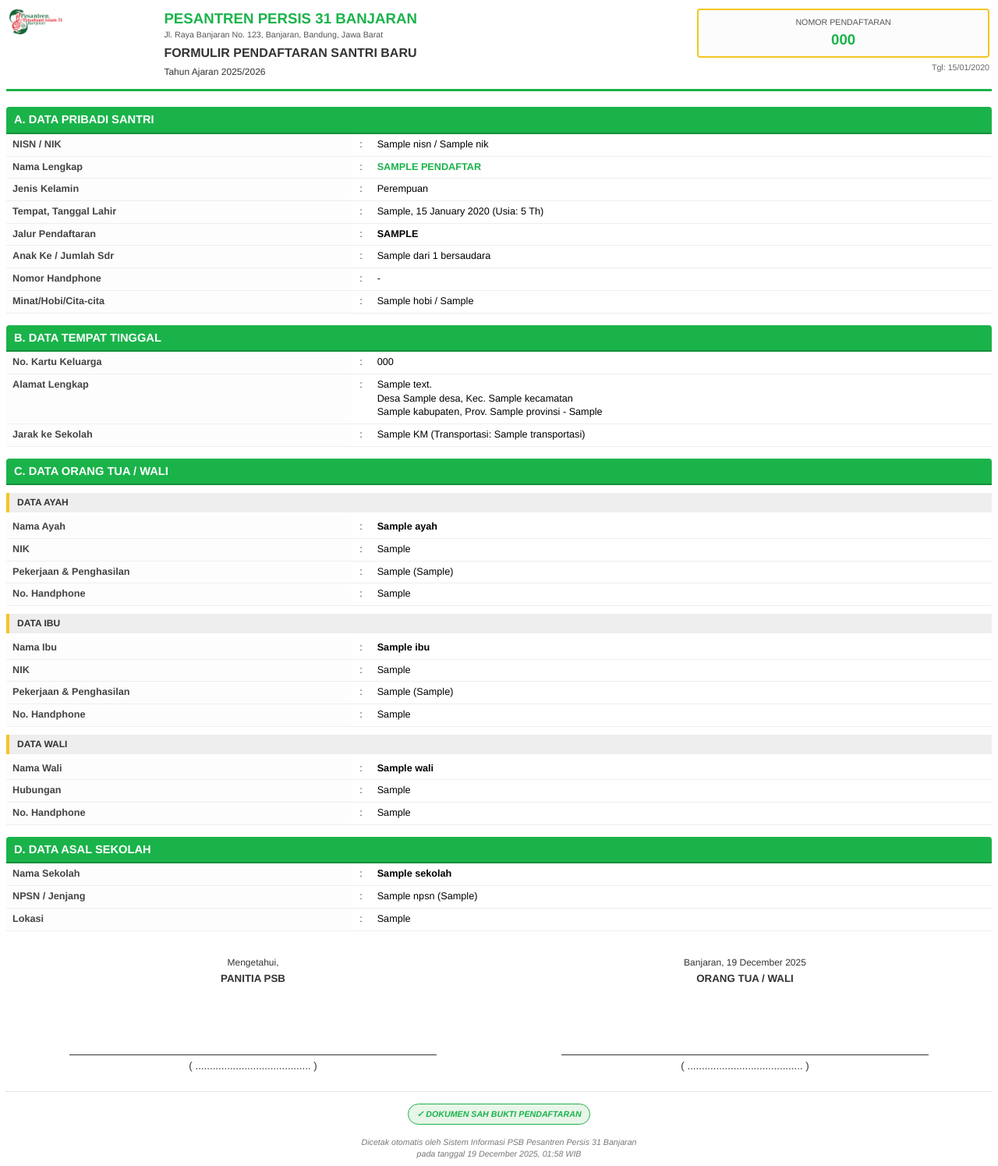
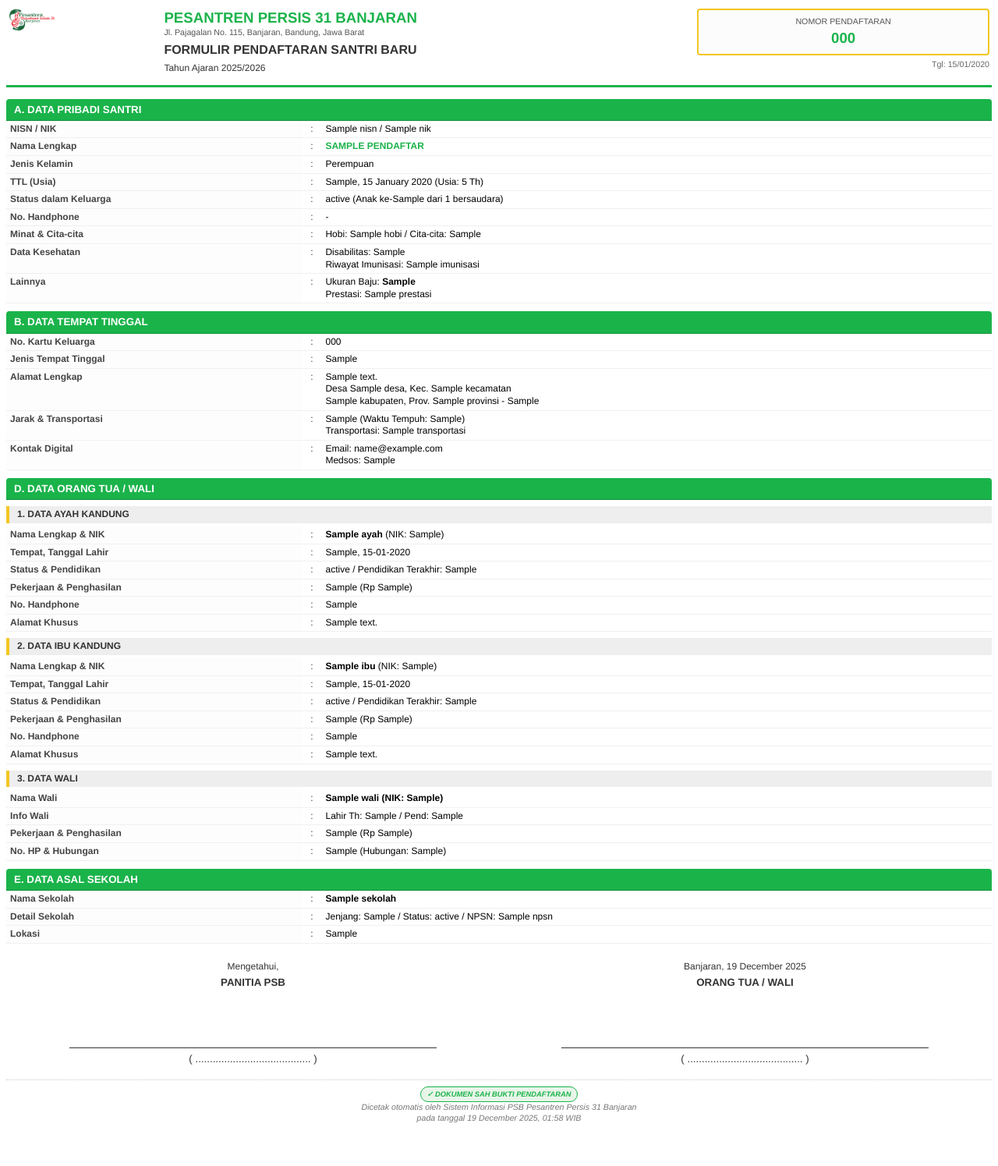
Before and after one commit to yoezron/webpsb, a CodeIgniter 4 app: the page made by app/Views/pendaftaran/pdf_lengkap_template.php in a window 1280 px wide. Shown: the whole page at 78% size. After the commit the page ends 1440 px from the top, so only its background shows below. Run offline with PHP 8.4 and a stand-in for CodeIgniter, Linux system fonts and the light colour scheme; the template is opened without the code that fills it: most values are stand-ins (such as "Sample title", 1, 10 or a date in 2020); some libraries are stand-ins or nearby versions.

Commit message:
field required update

```diff
--- a/app/Controllers/Pendaftaran.php
+++ b/app/Controllers/Pendaftaran.php
@@ -201,7 +201,6 @@ class Pendaftaran extends BaseController
             // Redirect to success page
             return redirect()->to(base_url('pendaftaran/sukses/' . $nomorPendaftaran))
                 ->with('success', 'Pendaftaran berhasil! Nomor pendaftaran Anda: ' . $nomorPendaftaran);
-
         } catch (\Exception $e) {
             $db->transRollback();
             log_message('error', 'Pendaftaran error: ' . $e->getMessage());
--- a/app/Controllers/PendaftaranLengkap.php
+++ b/app/Controllers/PendaftaranLengkap.php
@@ -259,7 +259,6 @@ class PendaftaranLengkap extends BaseController
             // Redirect to success page
             return redirect()->to(base_url('pendaftaran/success/' . $nomorPendaftaran))
                 ->with('success', 'Pendaftaran berhasil! Nomor pendaftaran Anda: ' . $nomorPendaftaran);
-
         } catch (DatabaseException $e) {
             // Database-specific error
             $this->db->transRollback();
@@ -273,7 +272,6 @@ class PendaftaranLengkap extends BaseController
 
             return redirect()->back()->withInput()
                 ->with('error', 'Terjadi kesalahan database. Silakan coba lagi atau hubungi administrator.');
-
         } catch (\Exception $e) {
             // General error
             $this->db->transRollback();
@@ -798,8 +796,8 @@ class PendaftaranLengkap extends BaseController
             'jumlah_saudara' => 'permit_empty|numeric|greater_than_equal_to[0]|less_than[20]',
             'hobi' => 'required|in_list[Olah Raga,Kesenian,Membaca,Menulis,Jalan-jalan,Lainnya]',
             'cita_cita' => 'required|in_list[PNS,TNI/Polri,Guru/Dosen,Dokter,Politikus,Wiraswasta,Seniman/Artis,Ilmuwan,Agamawan,Lainnya]',
-            'kebutuhan_disabilitas' => 'permit_empty|max_length[255]',
-            'imunisasi' => 'permit_empty|in_list[Lengkap,Tidak Lengkap,Tidak Tahu]',
+            'kebutuhan_disabilitas' => 'permit_empty',
+            'imunisasi' => 'permit_empty',
             'no_hp' => 'permit_empty|max_length[20]',
             'ukuran_baju' => 'permit_empty|in_list[XS,S,M,L,XL,XXL,XXXL]',
             'prestasi' => 'permit_empty|max_length[500]',
--- a/app/Views/pendaftaran/pdf_lengkap_template.php
+++ b/app/Views/pendaftaran/pdf_lengkap_template.php
@@ -10,16 +10,14 @@
         ============================================ */
         @page {
             margin: 1cm 1.5cm;
-            /* Margin sedikit diperkecil agar muat lebih banyak */
             size: A4 portrait;
         }
 
         body {
             font-family: 'Helvetica', 'Arial', sans-serif;
-            /* Font standar PDF aman */
             font-size: 10pt;
             color: #333;
-            line-height: 1.4;
+            line-height: 1.3;
         }
 
         /* Helper Classes */
@@ -43,18 +41,14 @@
             margin-bottom: 5px;
         }
 
-        .mb-2 {
-            margin-bottom: 10px;
-        }
-
         /* ============================================
-           HEADER (Table Based for Safety)
+           HEADER
         ============================================ */
         .header-table {
             width: 100%;
             border-bottom: 3px solid #1AB34A;
             padding-bottom: 10px;
-            margin-bottom: 20px;
+            margin-bottom: 15px;
         }
 
         .logo-cell {
@@ -93,7 +87,6 @@
             color: #555;
         }
 
-        /* Kotak Nomer Pendaftaran */
         .reg-box {
             border: 2px solid #F3C623;
             background-color: #fcfcfc;
@@ -120,30 +113,29 @@
            SECTIONS
         ============================================ */
         .section-container {
-            margin-bottom: 15px;
-            /* Mencegah section terpotong jelek di perpindahan halaman */
+            margin-bottom: 10px;
             page-break-inside: avoid;
         }
 
         .section-header {
             background-color: #1AB34A;
             color: white;
-            padding: 6px 10px;
+            padding: 5px 10px;
             font-weight: bold;
-            font-size: 11pt;
+            font-size: 10pt;
             border-radius: 4px 4px 0 0;
-            border-bottom: 2px solid #148f3b;
+            border-bottom: 1px solid #148f3b;
         }
 
         .sub-header {
             background-color: #eee;
             color: #333;
-            padding: 4px 10px;
+            padding: 3px 10px;
             font-weight: bold;
             font-size: 9pt;
             border-left: 4px solid #F3C623;
-            margin-top: 10px;
-            margin-bottom: 5px;
+            margin-top: 8px;
+            margin-bottom: 4px;
         }
 
         /* ============================================
@@ -152,47 +144,43 @@
         .table-data {
             width: 100%;
             border-collapse: collapse;
-            font-size: 9.5pt;
+            font-size: 9pt;
         }
 
         .table-data td {
-            padding: 5px 8px;
+            padding: 3px 5px;
             vertical-align: top;
-            border-bottom: 1px solid #eee;
+            border-bottom: 1px solid #f0f0f0;
         }
 
-        /* Kolom Label */
         .td-label {
-            width: 35%;
+            width: 30%;
             font-weight: bold;
             color: #444;
             background-color: #fdfdfd;
         }
 
-        /* Kolom Titik Dua */
         .td-sep {
             width: 2%;
             text-align: center;
         }
 
-        /* Kolom Isi */
         .td-value {
-            width: 63%;
+            width: 68%;
             color: #000;
         }
 
-        /* Highlight */
         .val-highlight {
             color: #1AB34A;
             font-weight: bold;
         }
 
         /* ============================================
-           SIGNATURE
+           SIGNATURE & FOOTER
         ============================================ */
         .signature-table {
             width: 100%;
-            margin-top: 30px;
+            margin-top: 20px;
             page-break-inside: avoid;
         }
 
@@ -211,7 +199,7 @@
         .sign-role {
             font-weight: bold;
             font-size: 10pt;
-            margin-bottom: 50px;
+            margin-bottom: 40px;
         }
 
         .sign-name {
@@ -221,12 +209,9 @@
             width: 80%;
         }
 
-        /* ============================================
-           FOOTER
-        ============================================ */
         .footer {
-            margin-top: 20px;
-            padding-top: 10px;
+            margin-top: 15px;
+            padding-top: 5px;
             border-top: 1px dotted #ccc;
             font-size: 8pt;
             color: #777;
@@ -238,12 +223,12 @@
             background-color: #e8f5e9;
             color: #1AB34A;
             border: 1px solid #1AB34A;
-            padding: 5px 10px;
-            border-radius: 15px;
-            font-size: 8pt;
+            padding: 3px 8px;
+            border-radius: 10px;
+            font-size: 7pt;
             font-weight: bold;
             display: inline-block;
-            margin-top: 5px;
+            margin-top: 3px;
         }
     </style>
 </head>
@@ -253,11 +238,11 @@
     <table class="header-table">
         <tr>
             <td class="logo-cell">
-                <img src="<?= FCPATH . 'assets/images/logo/01.png' ?>" width="70" alt="Logo">
+                <img src="<?= FCPATH . 'assets/images/logo/01.png' ?>" width="60" alt="Logo">
             </td>
             <td class="info-cell">
                 <div class="school-name">PESANTREN PERSIS 31 BANJARAN</div>
-                <div class="school-address">Jl. Raya Banjaran No. 123, Banjaran, Bandung, Jawa Barat</div>
+                <div class="school-address">Jl. Pajagalan No. 115, Banjaran, Bandung, Jawa Barat</div>
                 <div class="form-title">FORMULIR PENDAFTARAN SANTRI BARU</div>
                 <div style="font-size: 9pt;">Tahun Ajaran <?= date('Y') ?>/<?= date('Y') + 1 ?></div>
             </td>
@@ -279,9 +264,7 @@
             <tr>
                 <td class="td-label">NISN / NIK</td>
                 <td class="td-sep">:</td>
-                <td class="td-value">
-                    <?= esc($pendaftar['nisn'] ?? '-') ?> / <?= esc($pendaftar['nik'] ?? '-') ?>
-                </td>
+                <td class="td-value"><?= esc($pendaftar['nisn'] ?? '-') ?> / <?= esc($pendaftar['nik'] ?? '-') ?></td>
             </tr>
             <tr>
                 <td class="td-label">Nama Lengkap</td>
@@ -291,40 +274,48 @@
             <tr>
                 <td class="td-label">Jenis Kelamin</td>
                 <td class="td-sep">:</td>
+                <td class="td-value"><?= $pendaftar['jenis_kelamin'] === 'L' ? 'Laki-laki' : 'Perempuan' ?></td>
+            </tr>
+            <tr>
+                <td class="td-label">TTL (Usia)</td>
+                <td class="td-sep">:</td>
                 <td class="td-value">
-                    <?= $pendaftar['jenis_kelamin'] === 'L' ? 'Laki-laki' : 'Perempuan' ?>
+                    <?= esc($pendaftar['tempat_lahir']) ?>, <?= !empty($pendaftar['tanggal_lahir']) ? date('d F Y', strtotime($pendaftar['tanggal_lahir'])) : '-' ?>
+                    <?= !empty($pendaftar['tanggal_lahir']) ? '(Usia: ' . (date('Y') - date('Y', strtotime($pendaftar['tanggal_lahir']))) . ' Th)' : '' ?>
                 </td>
             </tr>
             <tr>
-                <td class="td-label">Tempat, Tanggal Lahir</td>
+                <td class="td-label">Status dalam Keluarga</td>
                 <td class="td-sep">:</td>
                 <td class="td-value">
-                    <?= esc($pendaftar['tempat_lahir']) ?>, <?= date('d F Y', strtotime($pendaftar['tanggal_lahir'])) ?>
-                    (Usia: <?= date('Y') - date('Y', strtotime($pendaftar['tanggal_lahir'])) ?> Th)
+                    <?= esc($pendaftar['status_keluarga'] ?? '-') ?>
+                    (Anak ke-<?= esc($pendaftar['anak_ke'] ?? '-') ?> dari <?= esc($pendaftar['jumlah_saudara'] ?? '-') ?> bersaudara)
                 </td>
             </tr>
             <tr>
-                <td class="td-label">Jalur Pendaftaran</td>
-                <td class="td-sep">:</td>
-                <td class="td-value text-bold"><?= strtoupper($pendaftar['jalur_pendaftaran']) ?></td>
-            </tr>
-            <tr>
-                <td class="td-label">Anak Ke / Jumlah Sdr</td>
-                <td class="td-sep">:</td>
-                <td class="td-value">
-                    <?= esc($pendaftar['anak_ke'] ?? '-') ?> dari <?= esc($pendaftar['jumlah_saudara'] ?? '-') ?> bersaudara
-                </td>
-            </tr>
-            <tr>
-                <td class="td-label">Nomor Handphone</td>
+                <td class="td-label">No. Handphone</td>
                 <td class="td-sep">:</td>
                 <td class="td-value"><?= esc($pendaftar['no_hp'] ?? '-') ?></td>
             </tr>
             <tr>
-                <td class="td-label">Minat/Hobi/Cita-cita</td>
+                <td class="td-label">Minat & Cita-cita</td>
+                <td class="td-sep">:</td>
+                <td class="td-value">Hobi: <?= esc($pendaftar['hobi'] ?? '-') ?> / Cita-cita: <?= esc($pendaftar['cita_cita'] ?? '-') ?></td>
+            </tr>
+            <tr>
+                <td class="td-label">Data Kesehatan</td>
                 <td class="td-sep">:</td>
                 <td class="td-value">
-                    <?= esc($pendaftar['hobi'] ?? '-') ?> / <?= esc($pendaftar['cita_cita'] ?? '-') ?>
+                    Disabilitas: <?= esc($pendaftar['kebutuhan_disabilitas'] ?: 'Tidak ada') ?> <br>
+                    Riwayat Imunisasi: <?= esc($pendaftar['imunisasi'] ?: '-') ?>
+                </td>
+            </tr>
+            <tr>
+                <td class="td-label">Lainnya</td>
+                <td class="td-sep">:</td>
+                <td class="td-value">
+                    Ukuran Baju: <strong><?= esc($pendaftar['ukuran_baju'] ?? '-') ?></strong> <br>
+                    Prestasi: <?= esc($pendaftar['prestasi'] ?: '-') ?>
                 </td>
             </tr>
         </table>
@@ -340,6 +331,11 @@
                     <td class="td-value"><?= esc($alamat['nomor_kk'] ?? '-') ?></td>
                 </tr>
                 <tr>
+                    <td class="td-label">Jenis Tempat Tinggal</td>
+                    <td class="td-sep">:</td>
+                    <td class="td-value"><?= esc($alamat['jenis_tempat_tinggal'] ?? '-') ?></td>
+                </tr>
+                <tr>
                     <td class="td-label">Alamat Lengkap</td>
                     <td class="td-sep">:</td>
                     <td class="td-value">
@@ -350,93 +346,161 @@
                     </td>
                 </tr>
                 <tr>
-                    <td class="td-label">Jarak ke Sekolah</td>
+                    <td class="td-label">Jarak & Transportasi</td>
                     <td class="td-sep">:</td>
                     <td class="td-value">
-                        <?= esc($alamat['jarak_ke_sekolah'] ?? '-') ?> KM
-                        (Transportasi: <?= esc($alamat['transportasi'] ?? '-') ?>)
+                        <?= esc($alamat['jarak_ke_sekolah'] ?? '-') ?> (Waktu Tempuh: <?= esc($alamat['waktu_tempuh'] ?? '-') ?>)<br>
+                        Transportasi: <?= esc($alamat['transportasi'] ?? '-') ?>
+                    </td>
+                </tr>
+                <tr>
+                    <td class="td-label">Kontak Digital</td>
+                    <td class="td-sep">:</td>
+                    <td class="td-value">
+                        Email: <?= esc($alamat['email'] ?: '-') ?> <br>
+                        Medsos: <?= esc($alamat['media_sosial'] ?: '-') ?>
                     </td>
                 </tr>
             </table>
         </div>
     <?php endif; ?>
 
+    <?php if (isset($bansos) && (!empty($bansos['no_kks']) || !empty($bansos['no_pkh']) || !empty($bansos['no_kip']))): ?>
+        <div class="section-container">
+            <div class="section-header">C. DATA BANTUAN SOSIAL</div>
+            <table class="table-data">
+                <tr>
+                    <td class="td-label">No. KKS (Kartu Keluarga Sejahtera)</td>
+                    <td class="td-sep">:</td>
+                    <td class="td-value"><?= esc($bansos['no_kks'] ?: '-') ?></td>
+                </tr>
+                <tr>
+                    <td class="td-label">No. PKH (Program Keluarga Harapan)</td>
+                    <td class="td-sep">:</td>
+                    <td class="td-value"><?= esc($bansos['no_pkh'] ?: '-') ?></td>
+                </tr>
+                <tr>
+                    <td class="td-label">No. KIP (Kartu Indonesia Pintar)</td>
+                    <td class="td-sep">:</td>
+                    <td class="td-value"><?= esc($bansos['no_kip'] ?: '-') ?></td>
+                </tr>
+            </table>
+        </div>
+    <?php endif; ?>
+
     <div class="section-container">
-        <div class="section-header">C. DATA ORANG TUA / WALI</div>
+        <div class="section-header">D. DATA ORANG TUA / WALI</div>
 
         <?php if ($ayah): ?>
-            <div class="sub-header">DATA AYAH</div>
+            <div class="sub-header">1. DATA AYAH KANDUNG</div>
             <table class="table-data">
                 <tr>
-                    <td class="td-label">Nama Ayah</td>
+                    <td class="td-label">Nama Lengkap & NIK</td>
                     <td class="td-sep">:</td>
-                    <td class="td-value text-bold"><?= esc($ayah['nama_ayah'] ?? '-') ?></td>
+                    <td class="td-value text-bold"><?= esc($ayah['nama_ayah'] ?? '-') ?> <span style="font-weight:normal">(NIK: <?= esc($ayah['nik_ayah'] ?? '-') ?>)</span></td>
                 </tr>
                 <tr>
-                    <td class="td-label">NIK</td>
+                    <td class="td-label">Tempat, Tanggal Lahir</td>
                     <td class="td-sep">:</td>
-                    <td class="td-value"><?= esc($ayah['nik_ayah'] ?? '-') ?></td>
+                    <td class="td-value">
+                        <?= esc($ayah['tempat_lahir_ayah'] ?? '-') ?>, <?= !empty($ayah['tanggal_lahir_ayah']) ? date('d-m-Y', strtotime($ayah['tanggal_lahir_ayah'])) : '-' ?>
+                    </td>
+                </tr>
+                <tr>
+                    <td class="td-label">Status & Pendidikan</td>
+                    <td class="td-sep">:</td>
+                    <td class="td-value">
+                        <?= esc($ayah['status_ayah'] ?? '-') ?> / Pendidikan Terakhir: <?= esc($ayah['pendidikan_ayah'] ?? '-') ?>
+                    </td>
                 </tr>
                 <tr>
                     <td class="td-label">Pekerjaan & Penghasilan</td>
                     <td class="td-sep">:</td>
-                    <td class="td-value">
-                        <?= esc($ayah['pekerjaan_ayah'] ?? '-') ?> (<?= esc($ayah['penghasilan_ayah'] ?? '-') ?>)
-                    </td>
+                    <td class="td-value"><?= esc($ayah['pekerjaan_ayah'] ?? '-') ?> (Rp <?= esc($ayah['penghasilan_ayah'] ?? '-') ?>)</td>
                 </tr>
                 <tr>
                     <td class="td-label">No. Handphone</td>
                     <td class="td-sep">:</td>
                     <td class="td-value"><?= esc($ayah['hp_ayah'] ?? '-') ?></td>
                 </tr>
+                <?php if (!empty($ayah['alamat_ayah'])): ?>
+                    <tr>
+                        <td class="td-label">Alamat Khusus</td>
+                        <td class="td-sep">:</td>
+                        <td class="td-value"><?= esc($ayah['alamat_ayah']) ?></td>
+                    </tr>
+                <?php endif; ?>
             </table>
         <?php endif; ?>
 
         <?php if ($ibu): ?>
-            <div class="sub-header">DATA IBU</div>
+            <div class="sub-header">2. DATA IBU KANDUNG</div>
             <table class="table-data">
                 <tr>
-                    <td class="td-label">Nama Ibu</td>
+                    <td class="td-label">Nama Lengkap & NIK</td>
                     <td class="td-sep">:</td>
-                    <td class="td-value text-bold"><?= esc($ibu['nama_ibu'] ?? '-') ?></td>
+                    <td class="td-value text-bold"><?= esc($ibu['nama_ibu'] ?? '-') ?> <span style="font-weight:normal">(NIK: <?= esc($ibu['nik_ibu'] ?? '-') ?>)</span></td>
                 </tr>
                 <tr>
-                    <td class="td-label">NIK</td>
+                    <td class="td-label">Tempat, Tanggal Lahir</td>
                     <td class="td-sep">:</td>
-                    <td class="td-value"><?= esc($ibu['nik_ibu'] ?? '-') ?></td>
+                    <td class="td-value">
+                        <?= esc($ibu['tempat_lahir_ibu'] ?? '-') ?>, <?= !empty($ibu['tanggal_lahir_ibu']) ? date('d-m-Y', strtotime($ibu['tanggal_lahir_ibu'])) : '-' ?>
+                    </td>
+                </tr>
+                <tr>
+                    <td class="td-label">Status & Pendidikan</td>
+                    <td class="td-sep">:</td>
+                    <td class="td-value">
+                        <?= esc($ibu['status_ibu'] ?? '-') ?> / Pendidikan Terakhir: <?= esc($ibu['pendidikan_ibu'] ?? '-') ?>
+                    </td>
                 </tr>
                 <tr>
                     <td class="td-label">Pekerjaan & Penghasilan</td>
                     <td class="td-sep">:</td>
-                    <td class="td-value">
-                        <?= esc($ibu['pekerjaan_ibu'] ?? '-') ?> (<?= esc($ibu['penghasilan_ibu'] ?? '-') ?>)
-                    </td>
+                    <td class="td-value"><?= esc($ibu['pekerjaan_ibu'] ?? '-') ?> (Rp <?= esc($ibu['penghasilan_ibu'] ?? '-') ?>)</td>
                 </tr>
                 <tr>
                     <td class="td-label">No. Handphone</td>
                     <td class="td-sep">:</td>
                     <td class="td-value"><?= esc($ibu['hp_ibu'] ?? '-') ?></td>
                 </tr>
+                <?php if (!empty($ibu['alamat_ibu'])): ?>
+                    <tr>
+                        <td class="td-label">Alamat Khusus</td>
+                        <td class="td-sep">:</td>
+                        <td class="td-value"><?= esc($ibu['alamat_ibu']) ?></td>
+                    </tr>
+                <?php endif; ?>
             </table>
         <?php endif; ?>
 
         <?php if ($wali && !empty($wali['nama_wali'])): ?>
-            <div class="sub-header">DATA WALI</div>
+            <div class="sub-header">3. DATA WALI</div>
             <table class="table-data">
                 <tr>
                     <td class="td-label">Nama Wali</td>
                     <td class="td-sep">:</td>
-                    <td class="td-value text-bold"><?= esc($wali['nama_wali']) ?></td>
+                    <td class="td-value text-bold"><?= esc($wali['nama_wali']) ?> (NIK: <?= esc($wali['nik_wali'] ?? '-') ?>)</td>
                 </tr>
                 <tr>
-                    <td class="td-label">Hubungan</td>
+                    <td class="td-label">Info Wali</td>
                     <td class="td-sep">:</td>
-                    <td class="td-value"><?= esc($wali['hubungan_wali'] ?? '-') ?></td>
+                    <td class="td-value">
+                        Lahir Th: <?= esc($wali['tahun_lahir_wali'] ?? '-') ?> / Pend: <?= esc($wali['pendidikan_wali'] ?? '-') ?>
+                    </td>
                 </tr>
                 <tr>
-                    <td class="td-label">No. Handphone</td>
+                    <td class="td-label">Pekerjaan & Penghasilan</td>
                     <td class="td-sep">:</td>
-                    <td class="td-value"><?= esc($wali['hp_wali'] ?? '-') ?></td>
+                    <td class="td-value">
+                        <?= esc($wali['pekerjaan_wali'] ?? '-') ?> (Rp <?= esc($wali['penghasilan_wali'] ?? '-') ?>)
+                    </td>
+                </tr>
+                <tr>
+                    <td class="td-label">No. HP & Hubungan</td>
+                    <td class="td-sep">:</td>
+                    <td class="td-value"><?= esc($wali['hp_wali'] ?? '-') ?> (Hubungan: <?= esc($wali['hubungan_wali'] ?? '-') ?>)</td>
                 </tr>
             </table>
         <?php endif; ?>
@@ -444,7 +508,7 @@
 
     <?php if ($sekolah): ?>
         <div class="section-container">
-            <div class="section-header">D. DATA ASAL SEKOLAH</div>
+            <div class="section-header">E. DATA ASAL SEKOLAH</div>
             <table class="table-data">
                 <tr>
                     <td class="td-label">Nama Sekolah</td>
@@ -452,10 +516,12 @@
                     <td class="td-value text-bold"><?= esc($sekolah['nama_asal_sekolah'] ?? '-') ?></td>
                 </tr>
                 <tr>
-                    <td class="td-label">NPSN / Jenjang</td>
+                    <td class="td-label">Detail Sekolah</td>
                     <td class="td-sep">:</td>
                     <td class="td-value">
-                        <?= esc($sekolah['npsn'] ?? '-') ?> (<?= esc($sekolah['jenjang_sekolah'] ?? '-') ?>)
+                        Jenjang: <?= esc($sekolah['jenjang_sekolah'] ?? '-') ?> /
+                        Status: <?= esc($sekolah['status_sekolah'] ?? '-') ?> /
+                        NPSN: <?= esc($sekolah['npsn'] ?? '-') ?>
                     </td>
                 </tr>
                 <tr>
@@ -488,7 +554,7 @@
         <div class="valid-badge">
             &#10003; DOKUMEN SAH BUKTI PENDAFTARAN
         </div>
-        <br><br>
+        <br>
         Dicetak otomatis oleh Sistem Informasi PSB Pesantren Persis 31 Banjaran<br>
         pada tanggal <?= date('d F Y, H:i') ?> WIB
     </div>
```
Also changed, not shown: app/Views/pendaftaran/sections/section2_alamat.php (+5 -2 lines), public/uploads/pengumuman/1765162099_7fff8eec57745f96ac11.png (deleted), public/uploads/pengumuman/1765602439_8429403c0c7a456085dc.png (added).
